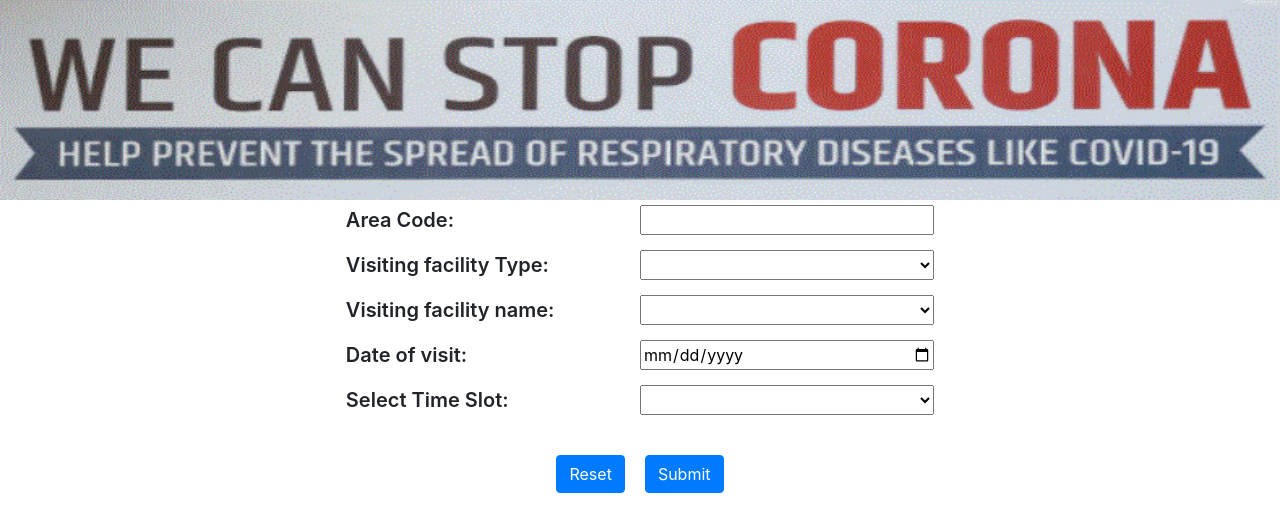
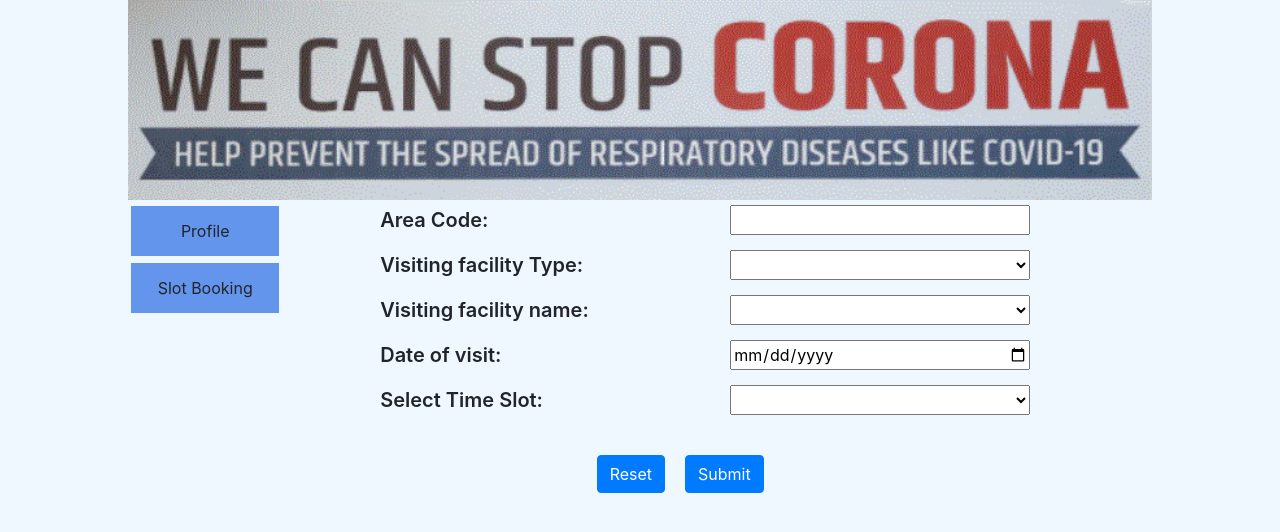
Before and after one commit to pranav1296/eKataar, an Angular app: page /consumer in a window 1280 px wide. Shown: the top 532 px of the page. Built offline with nearby package versions, Linux system fonts and the light colour scheme.

Commit message:
adding tabs and colors etc..

```diff
--- a/src/app/app.component.html
+++ b/src/app/app.component.html
@@ -8,8 +8,8 @@
 </head>
 <body>
   <header>
-    <img src="../assets/images/banner.jpg" alt="help us to stop CORONA" style="width: 100%;
-    height: 200px;" />
+    <img src="../assets/images/banner.jpg" alt="help us to stop CORONA" style="width: 80%;
+    height: 200px; margin-left: 10%;" />
   </header>
     <!-- <app-sign-up></app-sign-up> -->
     <router-outlet></router-outlet>
--- a/src/app/components/consumer/consumer-profile-create/consumer-profile-create.component.css
+++ b/src/app/components/consumer/consumer-profile-create/consumer-profile-create.component.css
@@ -29,11 +29,14 @@
 }
 .container{
     text-align: center;
+    margin-left: 9%;
 }
 
 .fields-container, .labels-container{
-    width: 50%;
+    /* width: 50%; */
     text-align: left;
+    margin-left: 50px;
+    width: 300px;
 }
 
 .fields-container > div, .labels-container > div{
@@ -43,7 +46,7 @@
 
 .form-container{
     display: flex;
-    width: 53%;
+    /* width: 53%; */
     margin-left: auto;
     margin-right: auto;
 }
@@ -56,3 +59,29 @@
 .button-container{
     margin-top: 30px;
 }
+
+.container{
+    display: flex;
+}
+
+.tabsSection{
+    width: 150px;
+}
+.tab{
+
+    line-height: 50px;
+    background-color: cornflowerblue;
+    border: 1px solid aliceblue;
+    margin-top: 5px;
+    cursor: pointer;
+}
+
+.tab:hover{
+    color: #ff7a59;
+    border: #ff7a59 solid 1px;
+    background:#fff;
+  }
+
+.formSection{
+    margin-left: 50px;
+}
--- a/src/app/components/consumer/consumer-profile-create/consumer-profile-create.component.html
+++ b/src/app/components/consumer/consumer-profile-create/consumer-profile-create.component.html
@@ -1,6 +1,15 @@
 <!--The content below is only a placeholder and can be replaced.-->
 <div>
     <div class="container">
+      <div class="tabsSection">
+        <div class="tab" (click)="routeToCreateProfile()">
+          Profile
+        </div>
+        <div class="tab"  (click)="routeToProfile()">
+          Slot Booking
+        </div>
+      </div>
+      <div class="formSection">
       <form [formGroup]="consumerProfileCreationForm" (ngSubmit)="submitForm()">
         <div class="form-container">
           <div class="labels-container">
@@ -60,4 +69,5 @@
         </div>
       </form>
     </div>
+    </div>
   </div>
--- a/src/app/components/consumer/consumer-profile-create/consumer-profile-create.component.ts
+++ b/src/app/components/consumer/consumer-profile-create/consumer-profile-create.component.ts
@@ -35,6 +35,16 @@
     this.router.navigate([path]);
   }
 
+  routeToProfile() {
+    let path = "./consumer";
+    this.router.navigate([path]);
+  }
+
+  routeToCreateProfile() {
+    let path = "./createconsumer";
+    this.router.navigate([path]);
+  }
+
   ngOnInit() {
 
   }
--- a/src/app/components/consumer/consumer-profile/consumer-profile.component.css
+++ b/src/app/components/consumer/consumer-profile/consumer-profile.component.css
@@ -32,8 +32,10 @@
 }
 
 .fields-container, .labels-container{
-    width: 50%;
+    /* width: 50%; */
     text-align: left;
+    margin-left: 50px;
+    width: 300px;
 }
 
 .fields-container > div, .labels-container > div{
@@ -43,7 +45,7 @@
 
 .form-container{
     display: flex;
-    width: 53%;
+    /* width: 53%; */
     margin-left: auto;
     margin-right: auto;
 }
@@ -56,3 +58,30 @@
 .button-container{
     margin-top: 30px;
 }
+
+.container{
+    display: flex;
+    margin-left: 9%;
+}
+
+.tabsSection{
+    width: 150px;
+}
+.tab{
+
+    line-height: 50px;
+    background-color: cornflowerblue;
+    border: 1px solid aliceblue;
+    margin-top: 5px;
+    cursor: pointer;
+}
+
+.tab:hover{
+    color: #ff7a59;
+    border: #ff7a59 solid 1px;
+    background:#fff;
+  }
+
+.formSection{
+    margin-left: 50px;
+}
--- a/src/app/components/consumer/consumer-profile/consumer-profile.component.html
+++ b/src/app/components/consumer/consumer-profile/consumer-profile.component.html
@@ -1,6 +1,15 @@
 <!--The content below is only a placeholder and can be replaced.-->
 <div>
     <div class="container">
+      <div class="tabsSection">
+        <div class="tab" (click)="routeToCreateProfile()">
+          Profile
+        </div>
+        <div class="tab"  (click)="routeToProfile()">
+          Slot Booking
+        </div>
+      </div>
+      <div  class="formSection">
       <form [formGroup]="consumerProfileForm" (ngSubmit)="submitForm()">
         <div class="form-container">
           <div class="labels-container">
@@ -50,7 +59,7 @@
               </select>
             </div>
             <div>
-              <input type="date" id="Vdate" name="Vdate" min="2020-05-14"   formControlName="slotDate"  required>
+              <input type="date" id="slotDate" name="Vdate" min="new Date()"   formControlName="slotDate"  required>
             </div>
             <div>
               <select id="timeslot" name="timeslot" formControlName="slotTime" >
@@ -72,6 +81,7 @@
         </div>
       </form>
     </div>
+    </div>
 
   </div>
 
--- a/src/app/components/consumer/consumer-profile/consumer-profile.component.ts
+++ b/src/app/components/consumer/consumer-profile/consumer-profile.component.ts
@@ -8,13 +8,13 @@
 })
 export class ConsumerProfileComponent implements OnInit {
 
-  slotAvailable:boolean = true;
+  slotAvailable: boolean = true;
   consumerProfileForm = new FormGroup({
-    areaCode:new FormControl(''),
-    facilityType:new FormControl(''),
-    storeName:new FormControl(''),
-    slotDate:new FormControl(''),
-    slotTime:new FormControl('')
+    areaCode: new FormControl(''),
+    facilityType: new FormControl(''),
+    storeName: new FormControl(''),
+    slotDate: new FormControl(''),
+    slotTime: new FormControl('')
   })
 
   constructor(private router: Router) { }
@@ -30,17 +30,40 @@
     }
   }
   redirect() {
-    let path = "./";
-    if(this.slotAvailable){
+    let path = null;
+    if (this.slotAvailable) {
       path = "./" + "alotted";
-    this.router.navigate([path]);
-    }else{
+      this.router.navigate([path]);
+    } else {
       path = "./notalotted";
       this.router.navigate([path]);
     }
   }
 
+  routeToProfile() {
+    let path = "./consumer";
+    this.router.navigate([path]);
+  }
+
+  routeToCreateProfile() {
+    let path = "./createconsumer";
+    this.router.navigate([path]);
+  }
+
   ngOnInit() {
+    var today = new Date();
+    var dd = today.getDate();
+    var mm = today.getMonth() + 1; //January is 0!
+    var yyyy = today.getFullYear();
+    if (dd < 10) {
+      dd = '0' + dd
+    }
+    if (mm < 10) {
+      mm = '0' + mm
+    }
+
+    today = yyyy + '-' + mm + '-' + dd;
+    document.getElementById("slotDate").setAttribute("min", today);
   }
 
 }
--- a/src/app/components/consumer/consumer.component.css
+++ b/src/app/components/consumer/consumer.component.css
@@ -24,12 +24,17 @@
     margin-right: auto;
 }
 .container{
-    text-align: center;
+    text-align: left;
 }
 
 .fields-container, .labels-container{
-    width: 50%;
+    /* width: 50%; */
     text-align: left;
+}
+
+.fields-container{
+    margin-left: 50px;
+    width: 300px;
 }
 
 .fields-container > div, .labels-container > div{
--- a/src/app/components/sign-up/sign-up.component.html
+++ b/src/app/components/sign-up/sign-up.component.html
@@ -25,9 +25,4 @@
             </a>
         </div>
     </div>
-
-
-
-
-
 </div>
--- a/src/index.html
+++ b/src/index.html
@@ -8,6 +8,12 @@
   <meta name="viewport" content="width=device-width, initial-scale=1">
   <link rel="icon" type="image/x-icon" href="favicon.ico">
   <link rel="stylesheet" href="https://maxcdn.bootstrapcdn.com/bootstrap/4.3.1/css/bootstrap.min.css" />
+
+  <style>
+    body{
+      background-color: aliceblue
+    }
+  </style>
 </head>
 <body>
   <app-root></app-root>
```
